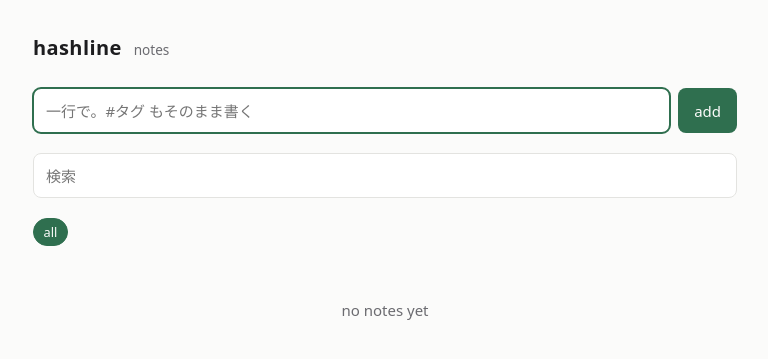
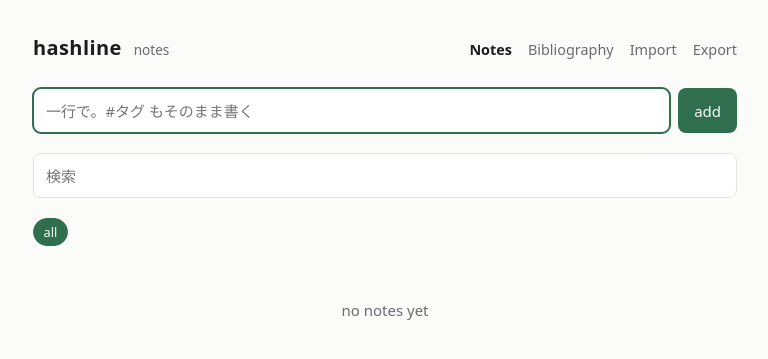
Before and after one commit to Ikuta-N/hashline, a FastAPI app: page / in a window 1280 px wide. Shown: the top 359 px of the page, without its empty margins (255-1023 px from the left). Run offline with FastAPI, Linux system fonts and the light colour scheme.

Commit message:
feat: give the web a shared layout and navigation
Extract the outer shell from index.html into base.html, including
the HTMX script and all inline CSS. The nav header adds links for
Notes, Bibliography, Import, and Export pages. Added stub templates
and HTMX endpoints for the three new pages, wired up with the
current_page context variable.

```diff
--- a/src/hashline/web/app.py
+++ b/src/hashline/web/app.py
@@ -46,6 +46,7 @@ def index(
         request=request,
         name="index.html",
         context={
+            "current_page": "notes",
             "q": q,
             "tag": tag,
             "tags": store.list_tags(limit=30),
@@ -114,3 +115,33 @@ def _timeline(
     else:
         found = store.list_notes(tag=filter_tag, limit=limit)
     return [(note, store.tags_for_note(note.id)) for note in found]
+
+
+@app.get("/bib", response_class=HTMLResponse)
+def bib(request: Request, store: StoreDep) -> HTMLResponse:
+    """Bibliography management (stub)."""
+    return templates.TemplateResponse(
+        request=request,
+        name="bib.html",
+        context={"current_page": "bib", "total": store.count_notes()},
+    )
+
+
+@app.get("/import", response_class=HTMLResponse)
+def import_(request: Request, store: StoreDep) -> HTMLResponse:
+    """Import notes from files (stub)."""
+    return templates.TemplateResponse(
+        request=request,
+        name="import.html",
+        context={"current_page": "import", "total": store.count_notes()},
+    )
+
+
+@app.get("/export", response_class=HTMLResponse)
+def export(request: Request, store: StoreDep) -> HTMLResponse:
+    """Export notes (stub)."""
+    return templates.TemplateResponse(
+        request=request,
+        name="export.html",
+        context={"current_page": "export", "total": store.count_notes()},
+    )
--- /dev/null
+++ b/src/hashline/web/templates/base.html
@@ -0,0 +1,79 @@
+<!doctype html>
+<html lang="ja">
+<head>
+<meta charset="utf-8">
+<meta name="viewport" content="width=device-width, initial-scale=1">
+<title>{% block title %}hashline{% endblock %}</title>
+<script src="{{ url_for('static', path='htmx.min.js') }}"></script>
+<style>
+  :root {
+    color-scheme: light dark;
+    --bg: #fbfbfa; --fg: #1d1d1f; --muted: #6b6b70;
+    --line: #e3e3e0; --card: #ffffff; --accent: #2f6f4f; --danger: #a33a2c;
+  }
+  @media (prefers-color-scheme: dark) {
+    :root {
+      --bg: #16161a; --fg: #ececee; --muted: #9a9aa2;
+      --line: #2c2c33; --card: #1e1e23; --accent: #7fc4a0; --danger: #e39184;
+    }
+  }
+  * { box-sizing: border-box; }
+  body {
+    margin: 0; background: var(--bg); color: var(--fg);
+    font: 15px/1.6 ui-sans-serif, system-ui, "Hiragino Sans", "Noto Sans JP", sans-serif;
+  }
+  .wrap { max-width: 46rem; margin: 0 auto; padding: 2rem 1rem 4rem; }
+  header { display: flex; align-items: baseline; gap: .75rem; margin-bottom: 1.5rem; }
+  h1 { font-size: 1.25rem; margin: 0; letter-spacing: .02em; }
+  .count { color: var(--muted); font-size: .85rem; }
+  nav.main { display: flex; gap: 1rem; margin-left: auto; font-size: .9rem; }
+  nav.main a { color: var(--muted); text-decoration: none; }
+  nav.main a.current { color: var(--fg); font-weight: bold; }
+  form.composer { display: flex; gap: .5rem; margin-bottom: 1.25rem; }
+  input[type=text] {
+    flex: 1; padding: .6rem .75rem; font: inherit; color: var(--fg);
+    background: var(--card); border: 1px solid var(--line); border-radius: .5rem;
+  }
+  input[type=text]:focus { outline: 2px solid var(--accent); outline-offset: -1px; }
+  button {
+    padding: .6rem 1rem; font: inherit; cursor: pointer; color: var(--bg);
+    background: var(--accent); border: 0; border-radius: .5rem;
+  }
+  .tags { display: flex; flex-wrap: wrap; gap: .4rem; margin-bottom: 1.25rem; }
+  .tags a {
+    padding: .15rem .6rem; font-size: .8rem; text-decoration: none;
+    color: var(--muted); background: var(--card);
+    border: 1px solid var(--line); border-radius: 1rem;
+  }
+  .tags a.on { color: var(--bg); background: var(--accent); border-color: var(--accent); }
+  .note {
+    padding: .75rem .9rem; margin-bottom: .5rem; background: var(--card);
+    border: 1px solid var(--line); border-radius: .5rem;
+  }
+  .note p { margin: 0; white-space: pre-wrap; overflow-wrap: anywhere; }
+  .meta { margin-top: .35rem; font-size: .78rem; color: var(--muted); }
+  .empty { padding: 2rem 0; color: var(--muted); text-align: center; }
+  .error {
+    margin: 0 0 .75rem; padding: .6rem .9rem; font-size: .9rem;
+    color: var(--danger); background: var(--card);
+    border: 1px solid var(--danger); border-radius: .5rem;
+  }
+</style>
+</head>
+<body>
+<div class="wrap">
+  <header>
+    <h1>hashline</h1>
+    <span class="count">{{ total }} notes</span>
+    <nav class="main">
+      <a href="/" class="{{ 'current' if current_page == 'notes' else '' }}">Notes</a>
+      <a href="/bib" class="{{ 'current' if current_page == 'bib' else '' }}">Bibliography</a>
+      <a href="/import" class="{{ 'current' if current_page == 'import' else '' }}">Import</a>
+      <a href="/export" class="{{ 'current' if current_page == 'export' else '' }}">Export</a>
+    </nav>
+  </header>
+
+  {% block content %}{% endblock %}
+</div>
+</body>
+</html>
--- /dev/null
+++ b/src/hashline/web/templates/bib.html
@@ -0,0 +1,5 @@
+{% extends "base.html" %}
+{% block title %}Bibliography - hashline{% endblock %}
+{% block content %}
+<p class="empty">Bibliography features coming in part 2.</p>
+{% endblock %}
--- /dev/null
+++ b/src/hashline/web/templates/export.html
@@ -0,0 +1,5 @@
+{% extends "base.html" %}
+{% block title %}Export - hashline{% endblock %}
+{% block content %}
+<p class="empty">Export features coming in part 3.</p>
+{% endblock %}
--- /dev/null
+++ b/src/hashline/web/templates/import.html
@@ -0,0 +1,5 @@
+{% extends "base.html" %}
+{% block title %}Import - hashline{% endblock %}
+{% block content %}
+<p class="empty">Import features coming in part 3.</p>
+{% endblock %}
--- a/src/hashline/web/templates/index.html
+++ b/src/hashline/web/templates/index.html
@@ -1,69 +1,5 @@
-<!doctype html>
-<html lang="ja">
-<head>
-<meta charset="utf-8">
-<meta name="viewport" content="width=device-width, initial-scale=1">
-<title>hashline</title>
-<script src="{{ url_for('static', path='htmx.min.js') }}"></script>
-<style>
-  :root {
-    color-scheme: light dark;
-    --bg: #fbfbfa; --fg: #1d1d1f; --muted: #6b6b70;
-    --line: #e3e3e0; --card: #ffffff; --accent: #2f6f4f; --danger: #a33a2c;
-  }
-  @media (prefers-color-scheme: dark) {
-    :root {
-      --bg: #16161a; --fg: #ececee; --muted: #9a9aa2;
-      --line: #2c2c33; --card: #1e1e23; --accent: #7fc4a0; --danger: #e39184;
-    }
-  }
-  * { box-sizing: border-box; }
-  body {
-    margin: 0; background: var(--bg); color: var(--fg);
-    font: 15px/1.6 ui-sans-serif, system-ui, "Hiragino Sans", "Noto Sans JP", sans-serif;
-  }
-  .wrap { max-width: 46rem; margin: 0 auto; padding: 2rem 1rem 4rem; }
-  header { display: flex; align-items: baseline; gap: .75rem; margin-bottom: 1.5rem; }
-  h1 { font-size: 1.25rem; margin: 0; letter-spacing: .02em; }
-  .count { color: var(--muted); font-size: .85rem; }
-  form.composer { display: flex; gap: .5rem; margin-bottom: 1.25rem; }
-  input[type=text] {
-    flex: 1; padding: .6rem .75rem; font: inherit; color: var(--fg);
-    background: var(--card); border: 1px solid var(--line); border-radius: .5rem;
-  }
-  input[type=text]:focus { outline: 2px solid var(--accent); outline-offset: -1px; }
-  button {
-    padding: .6rem 1rem; font: inherit; cursor: pointer; color: var(--bg);
-    background: var(--accent); border: 0; border-radius: .5rem;
-  }
-  .tags { display: flex; flex-wrap: wrap; gap: .4rem; margin-bottom: 1.25rem; }
-  .tags a {
-    padding: .15rem .6rem; font-size: .8rem; text-decoration: none;
-    color: var(--muted); background: var(--card);
-    border: 1px solid var(--line); border-radius: 1rem;
-  }
-  .tags a.on { color: var(--bg); background: var(--accent); border-color: var(--accent); }
-  .note {
-    padding: .75rem .9rem; margin-bottom: .5rem; background: var(--card);
-    border: 1px solid var(--line); border-radius: .5rem;
-  }
-  .note p { margin: 0; white-space: pre-wrap; overflow-wrap: anywhere; }
-  .meta { margin-top: .35rem; font-size: .78rem; color: var(--muted); }
-  .empty { padding: 2rem 0; color: var(--muted); text-align: center; }
-  .error {
-    margin: 0 0 .75rem; padding: .6rem .9rem; font-size: .9rem;
-    color: var(--danger); background: var(--card);
-    border: 1px solid var(--danger); border-radius: .5rem;
-  }
-</style>
-</head>
-<body>
-<div class="wrap">
-  <header>
-    <h1>hashline</h1>
-    <span class="count">{{ total }} notes</span>
-  </header>
-
+{% extends "base.html" %}
+{% block content %}
   <form class="composer"
         hx-post="/notes"
         hx-target="#timeline"
@@ -93,6 +29,4 @@
   </nav>
 
   {% include "_timeline.html" %}
-</div>
-</body>
-</html>
+{% endblock %}
```
Also changed, not shown: tests/test_web.py (+20 -0 lines).
